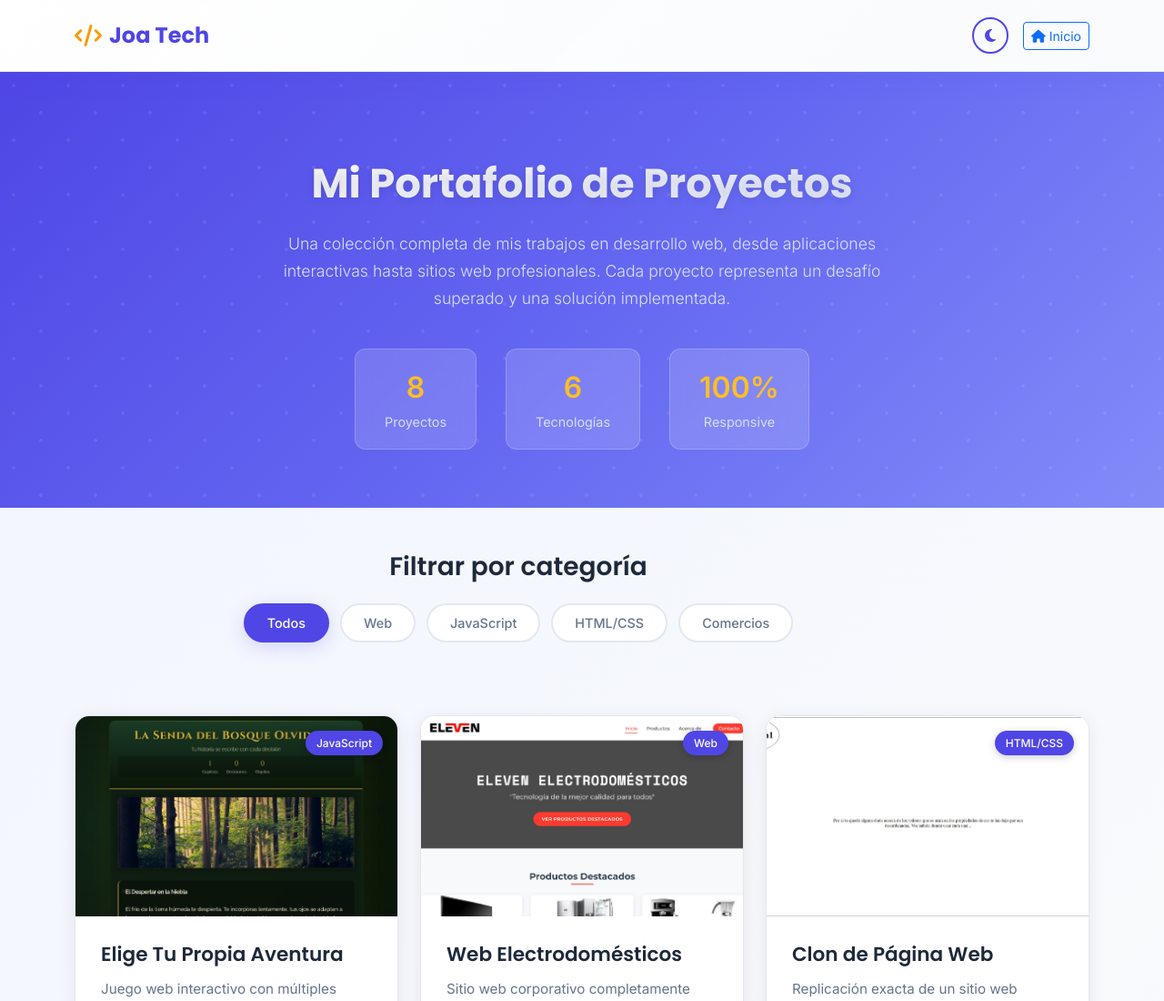
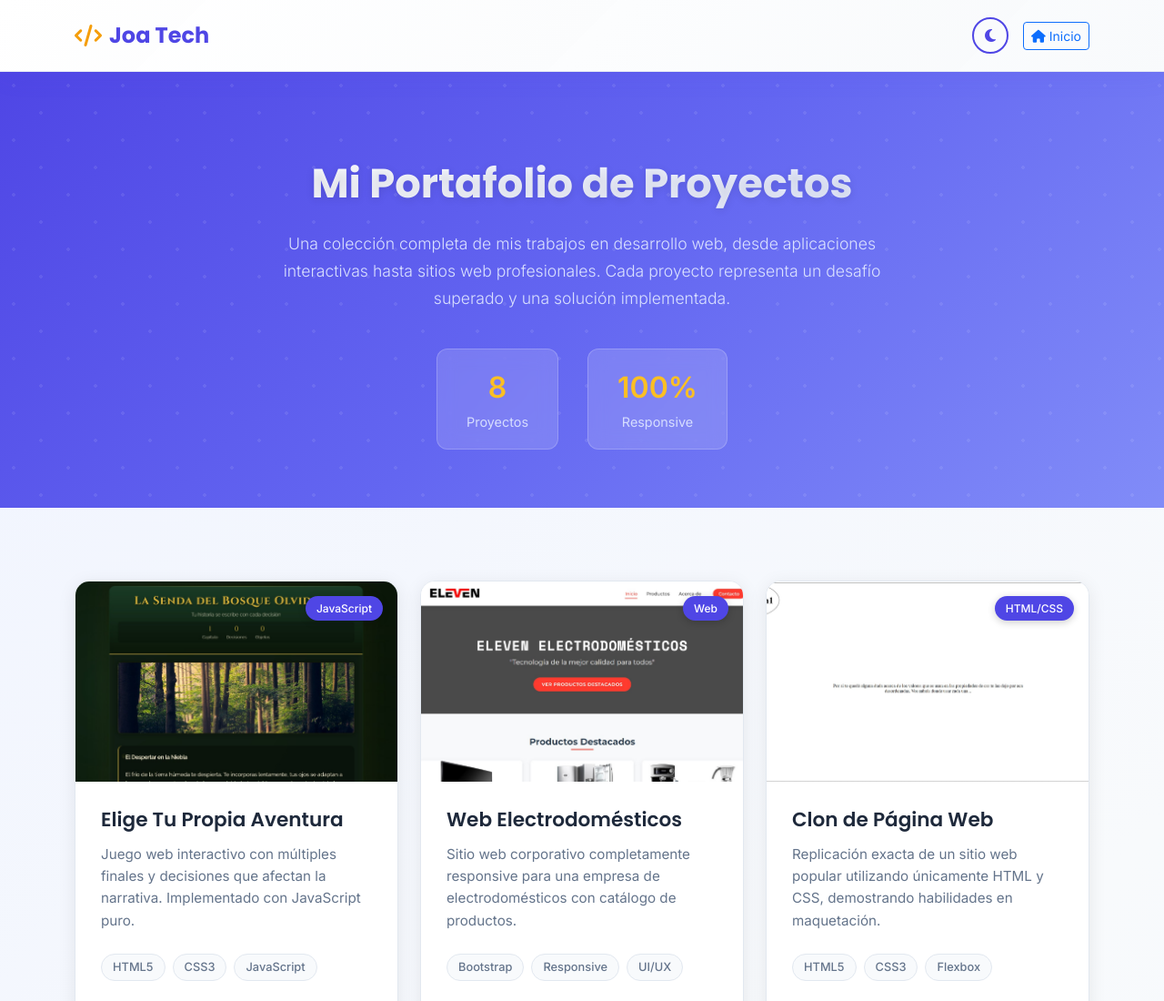
Before and after one commit to joak1267/Portafolio-Joa-Tech, a plain HTML site: page portfolio_full.html in a window 1280 px wide. Shown: the top 1100 px of the page at 91% size. Drawn offline with nearby package versions, Linux system fonts and the light colour scheme.

```diff
--- a/portfolio_full.html
+++ b/portfolio_full.html
@@ -742,10 +742,6 @@
                             <span class="stat-number">8</span>
                             <span class="stat-label">Proyectos</span>
                         </div>
-                        <div class="stat-item" data-aos="fade-up" data-aos-delay="200">
-                            <span class="stat-number">6</span>
-                            <span class="stat-label">Tecnologías</span>
-                        </div>
                         <div class="stat-item" data-aos="fade-up" data-aos-delay="300">
                             <span class="stat-number">100%</span>
                             <span class="stat-label">Responsive</span>
@@ -755,18 +751,6 @@
             </div>
         </div>
     </section>
-
-    <!-- Sección de Filtros -->
-    <div class="container filter-section">
-        <h3 class="mb-4" data-aos="fade-up">Filtrar por categoría</h3>
-        <div class="filter-tags" data-aos="fade-up" data-aos-delay="100">
-            <button class="filter-tag active" data-filter="all">Todos</button>
-            <button class="filter-tag" data-filter="web">Web</button>
-            <button class="filter-tag" data-filter="javascript">JavaScript</button>
-            <button class="filter-tag" data-filter="htmlcss">HTML/CSS</button>
-            <button class="filter-tag" data-filter="otros">Comercios</button>
-        </div>
-    </div>
 
     <!-- Sección de Proyectos -->
     <section class="projects-section">
@@ -1110,4 +1094,5 @@
         document.body.style.transition = 'opacity 0.6s ease, transform 0.6s ease';
     </script>
 </body>
+
 </html>
```
